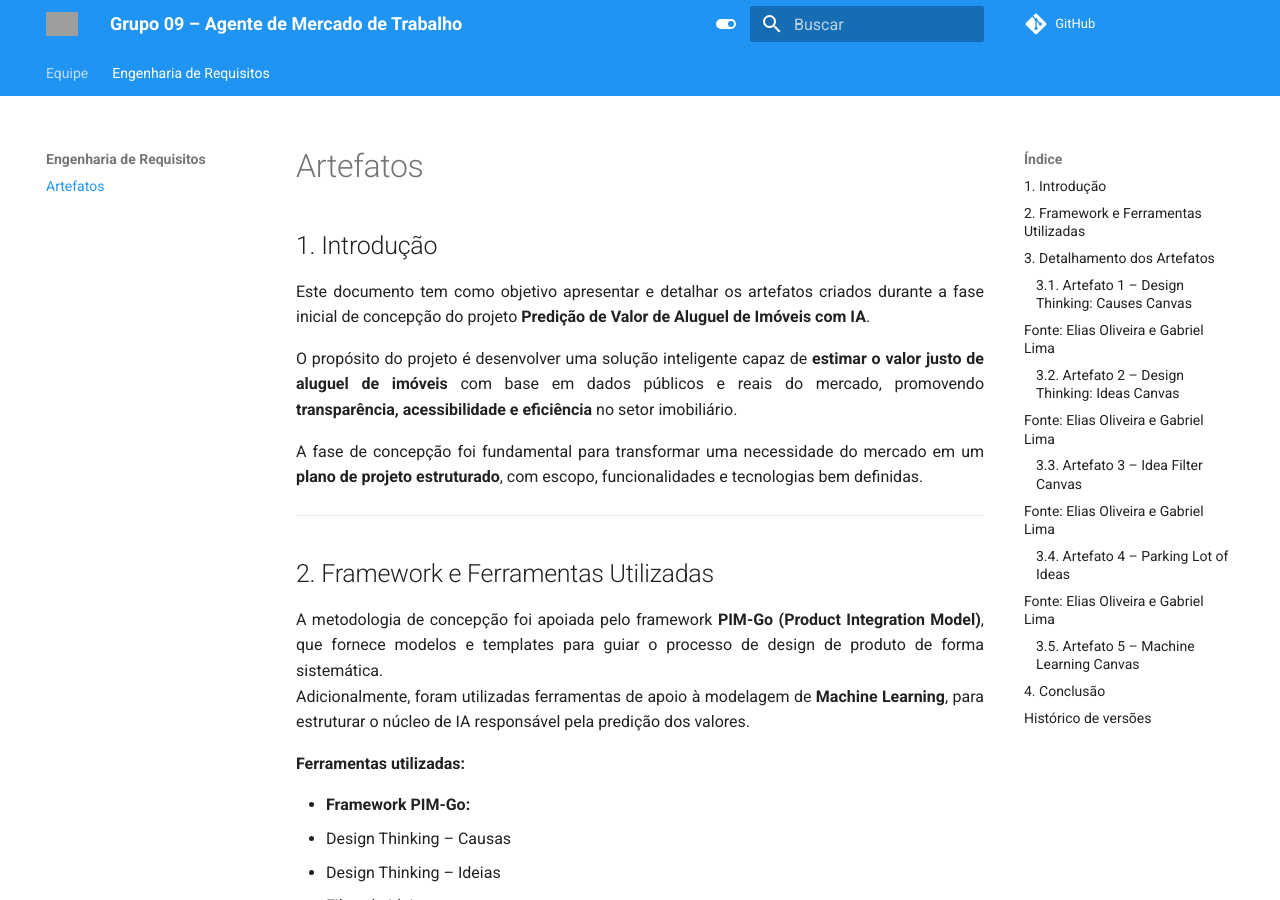
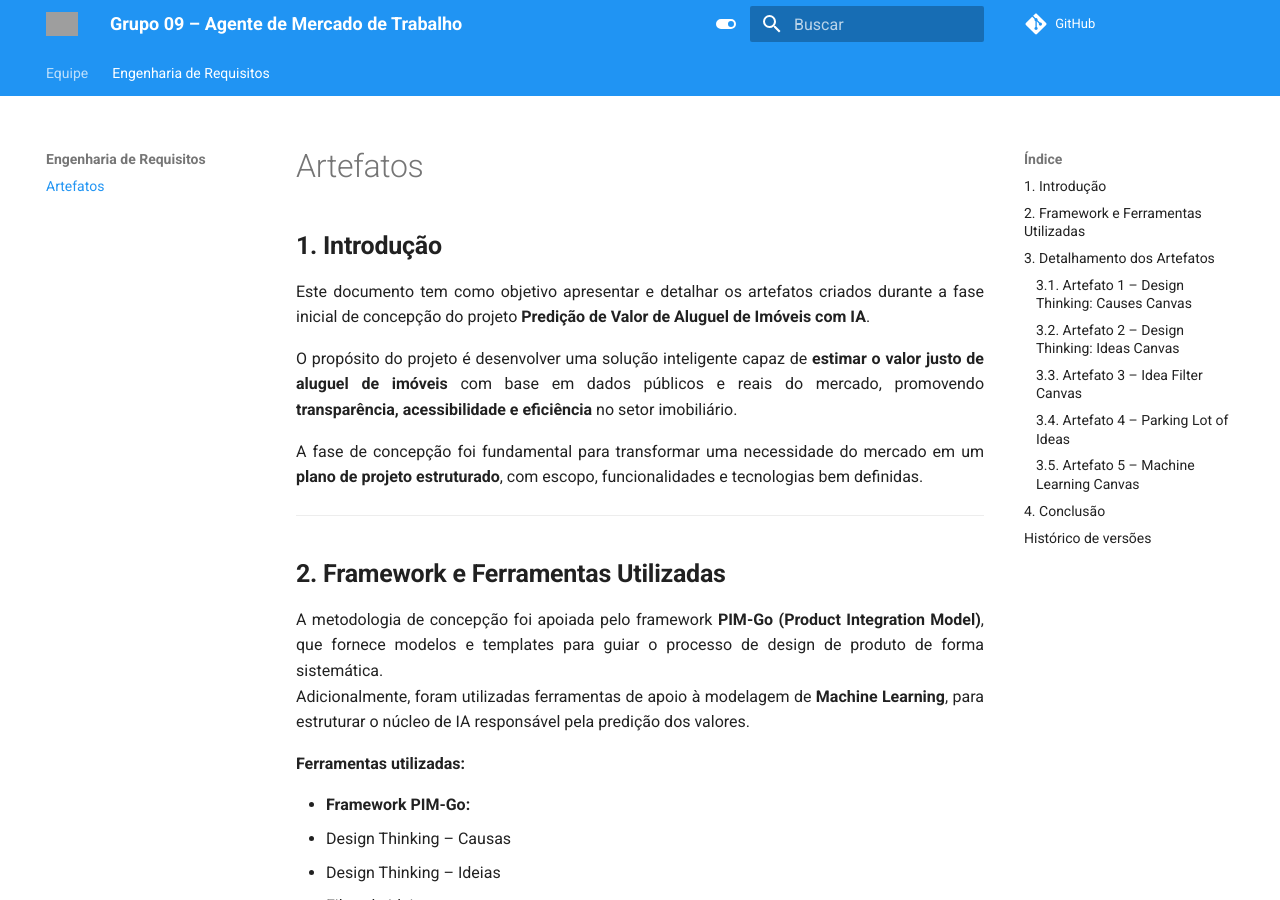
Before and after one commit to unb-Sistemas-de-Machine-learning/Grupo09-Agente-de-Mercado-de-Trabalho, an MkDocs documentation site: the page built from docs/Design_thinking/design_thinking.md, in a window 1280 px wide and 900 px high. Built offline with MkDocs 1.6.1 and Material for MkDocs 9.7.7, drawn with Linux system fonts in a browser that asks for light colours; comment, search, counter and statistics services are not loaded; grey boxes are pictures that could not be loaded.

```diff
--- a/docs/Design_thinking/design_thinking.md
+++ b/docs/Design_thinking/design_thinking.md
@@ -1,6 +1,6 @@
 # Artefatos
 
-## 1. Introdução
+## **1. Introdução**
 
 Este documento tem como objetivo apresentar e detalhar os artefatos criados durante a fase inicial de concepção do projeto **Predição de Valor de Aluguel de Imóveis com IA**.
 
@@ -10,7 +10,7 @@ A fase de concepção foi fundamental para transformar uma necessidade do mercad
 
 ---
 
-## 2. Framework e Ferramentas Utilizadas
+## **2. Framework e Ferramentas Utilizadas**
 
 A metodologia de concepção foi apoiada pelo framework **PIM-Go (Product Integration Model)**, que fornece modelos e templates para guiar o processo de design de produto de forma sistemática.
 Adicionalmente, foram utilizadas ferramentas de apoio à modelagem de **Machine Learning**, para estruturar o núcleo de IA responsável pela predição dos valores.
@@ -28,7 +28,7 @@ Adicionalmente, foram utilizadas ferramentas de apoio à modelagem de **Machine
 
 ---
 
-## 3. Detalhamento dos Artefatos
+## **3. Detalhamento dos Artefatos**
 
 ### 3.1. Artefato 1 – Design Thinking: Causes Canvas
 
@@ -54,6 +54,7 @@ Foi utilizado para decompor o problema principal de **falta de transparência e
 ![Diagrama- Design Thinking - Cause](../assets/diagrams/fish.png)
 
 <font size="2"><p style="text-align: center"><b>Fonte:  <a href="https://github.com/EliasOliver21">Elias Oliveira</a> e <a href="https://github.com/gabriel-lima258">Gabriel Lima</a></b></p></font>
+
 ---
 
 ### 3.2. Artefato 2 – Design Thinking: Ideas Canvas
@@ -78,6 +79,7 @@ A ferramenta foi usada para converter o problema de precificação desigual em u
 ![Diagrama- Design Thinking - Ideas](../assets/diagrams/ideas.png)
 
 <font size="2"><p style="text-align: center"><b>Fonte:  <a href="https://github.com/EliasOliver21">Elias Oliveira</a> e <a href="https://github.com/gabriel-lima258">Gabriel Lima</a></b></p></font>
+
 ---
 
 ### 3.3. Artefato 3 – Idea Filter Canvas
@@ -105,6 +107,7 @@ O filtro foi usado para avaliar as ideias levantadas no *Ideas Canvas* e determi
 ![Diagrama- Design Thinking - Filter](../assets/diagrams/filter.png)
 
 <font size="2"><p style="text-align: center"><b>Fonte:  <a href="https://github.com/EliasOliver21">Elias Oliveira</a> e <a href="https://github.com/gabriel-lima258">Gabriel Lima</a></b></p></font>
+
 ---
 
 ### 3.4. Artefato 4 – Parking Lot of Ideas
@@ -127,6 +130,7 @@ O *Parking Lot* serviu como repositório de todas as funcionalidades e component
 ![Diagrama- Design Thinking - Parking Lot](../assets/diagrams/parking.png)
 
 <font size="2"><p style="text-align: center"><b>Fonte:  <a href="https://github.com/EliasOliver21">Elias Oliveira</a> e <a href="https://github.com/gabriel-lima258">Gabriel Lima</a></b></p></font>
+
 ---
 
 ### 3.5. Artefato 5 – Machine Learning Canvas
@@ -155,7 +159,7 @@ Foi usado para estruturar o modelo preditivo de preços de aluguel, conectando o
 
 ---
 
-## 4. Conclusão
+## **4. Conclusão**
 
 A aplicação sistemática do framework **PIM-Go** e dos canvas de concepção permitiu transformar uma necessidade do mercado imobiliário em um projeto de IA estruturado e validado.
 
```
Also changed, not shown: docs/index.md (+21 -5 lines).
